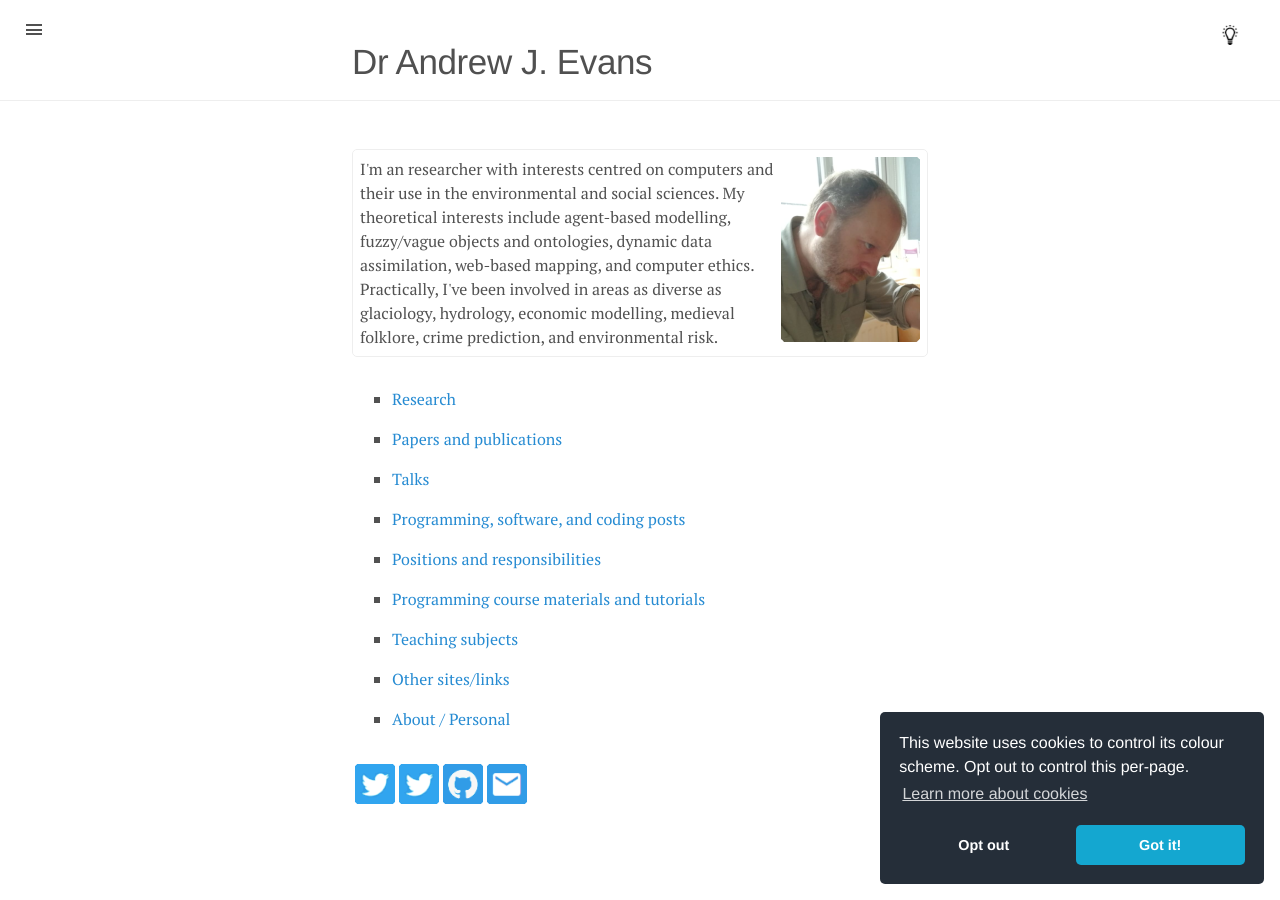
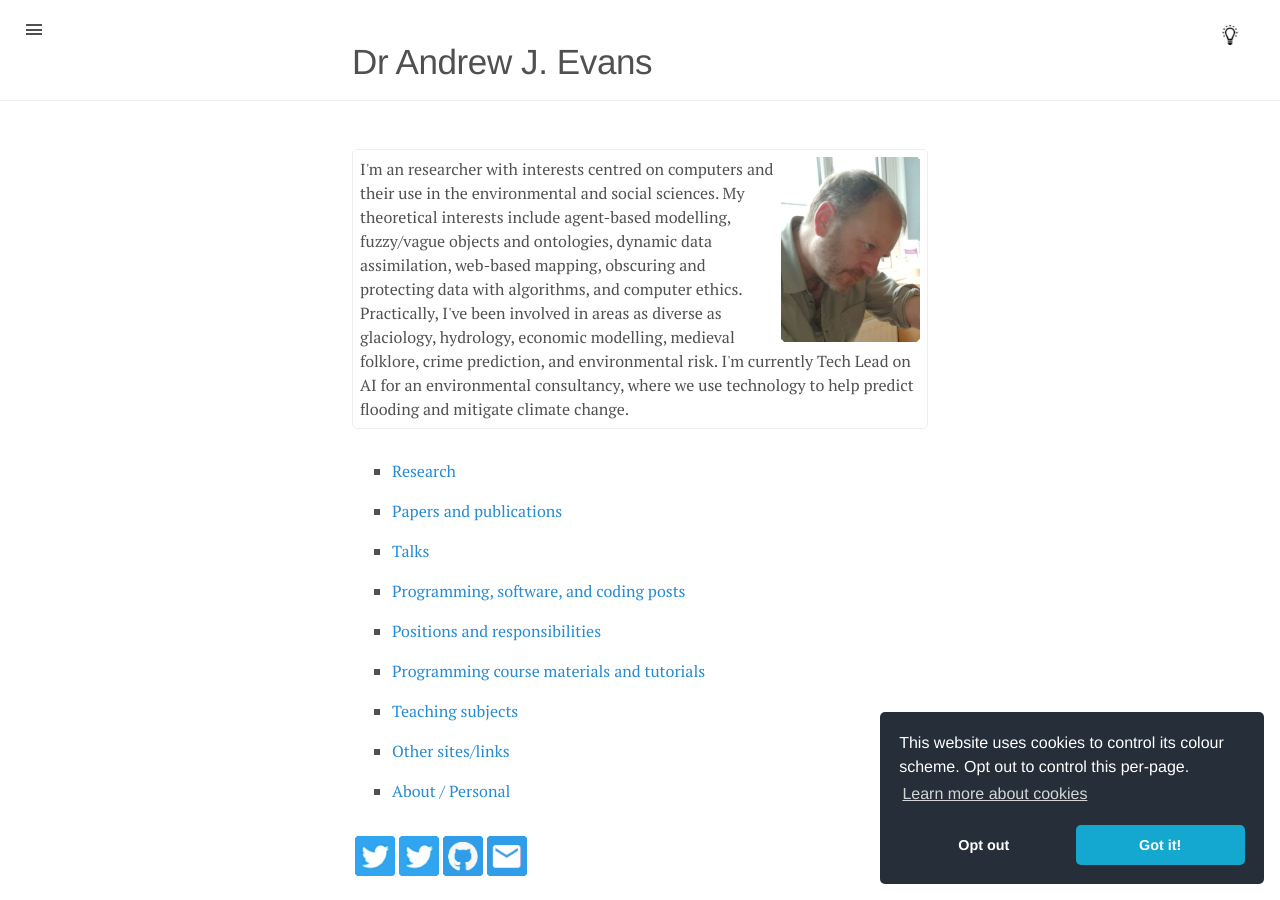
Before and after one commit to AJEvans/ajevans.github.io, a Jekyll site: the page built from index.html, in a window 1280 px wide. Built offline with Jekyll 4.4.1, drawn with Linux system fonts in a browser that asks for light colours.

Commit message:
Update index.html

```diff
--- a/index.html
+++ b/index.html
@@ -8,8 +8,10 @@ layout: mainNodePage
 <P style="border: 1px solid #eeeeee; border-radius: 5px; padding: 7px 7px 7px 7px; margin-bottom:30px;">
 <IMG style="float: right; vertical-align: bottom; padding-bottom: 0px;" alt="mugshot" src="images/mugshot.png"></IMG>
 I'm an researcher with interests centred on computers and their use in the environmental and social sciences. My theoretical interests include
-agent-based modelling, fuzzy/vague objects and ontologies, dynamic data assimilation, web-based mapping, and computer ethics. Practically, I've been involved in
-areas as diverse as glaciology, hydrology, economic modelling, medieval folklore, crime prediction, and environmental risk.
+agent-based modelling, fuzzy/vague objects and ontologies, dynamic data assimilation, web-based mapping, obscuring and protecting data with algorithms, and computer ethics.
+Practically, I've been involved in
+areas as diverse as glaciology, hydrology, economic modelling, medieval folklore, crime prediction, and environmental risk. I'm currently Tech Lead on AI for
+an environmental consultancy, where we use technology to help predict flooding and mitigate climate change.
 </P>
   <UL>
 	<LI style="list-style-type: square;"><A href="research/index.html">Research</A></LI>
```
